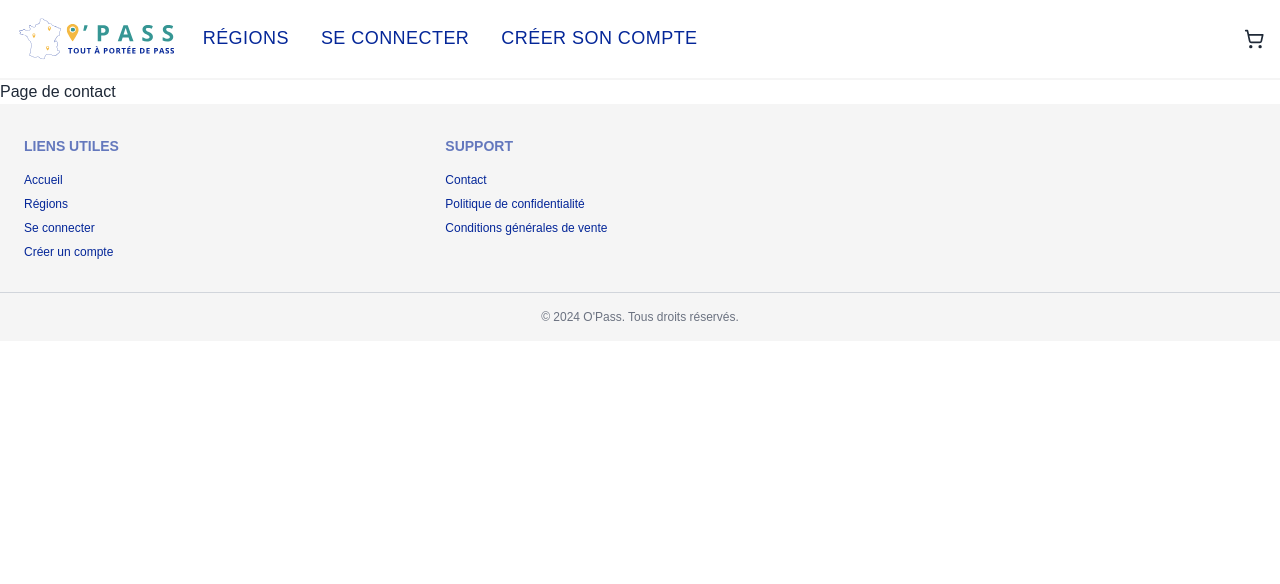
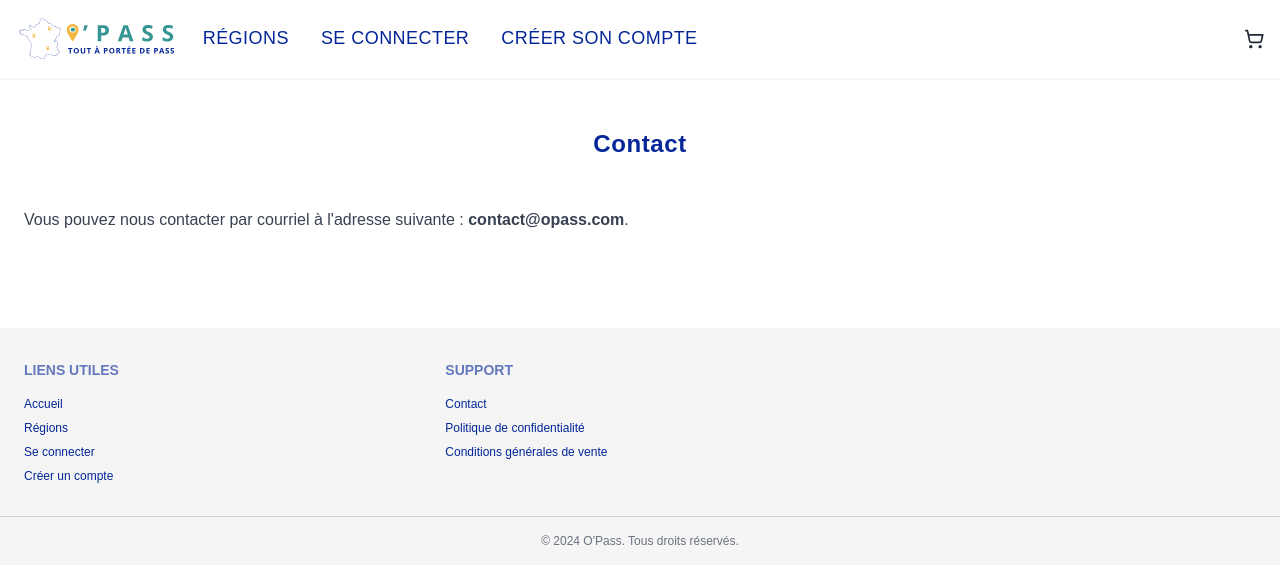
Before and after one commit to Ophelie22/opass, a React (Vite) app in the folder frontend/: page /contact in a window 1280 px wide. Shown: the top 584 px of the page. Built offline with nearby package versions, Linux system fonts and the light colour scheme.

Commit message:
feat: Mise en page de la page Contact

```diff
--- a/frontend/src/pages/Contact.tsx
+++ b/frontend/src/pages/Contact.tsx
@@ -1,7 +1,10 @@
 const Contact = () => {
 	return (
-		<main>
-			<h1>Page de contact</h1>
+		<main className={'main'}>
+			<h1 className={'h1'}>Contact</h1>
+			<p className={'p mt-12'}>
+				Vous pouvez nous contacter par courriel à l'adresse suivante : <a className='font-bold' href="mailto:contact@opass.com">contact@opass.com</a>.
+			</p>
 		</main>
 	);
 };
```
